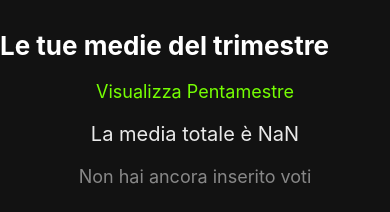
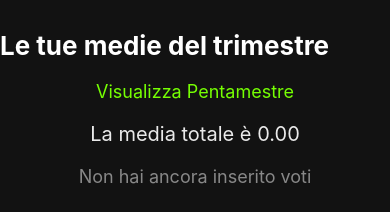
Before and after one commit to mattiasaan/GradeMate, a React Native app: screen /HomeScreen in a window 390 px wide. Shown: the top 212 px of the page. Built offline with nearby package versions, Linux system fonts and the light colour scheme.

Commit message:
fixed nan value for mediatot

```diff
--- a/Screens/AggiungiVoti.js
+++ b/Screens/AggiungiVoti.js
@@ -22,6 +22,7 @@ const listaMaterie = [
   "inglese",
   "matematica",
   "scienze motorie",
+  "educazione civica",
 ];
 const tipiVoto = ["scritto", "orale", "pratico"];
 const periodi = ["trimestre", "pentamestre"];
--- a/Screens/HomeScreen.js
+++ b/Screens/HomeScreen.js
@@ -142,11 +142,18 @@ const HomeScreen = ({ navigation }) => {
   };
 
   useEffect(() => {
-    const totale = Object.entries(materie).reduce((acc, [, voti]) => {
-      return acc + calcolaMediaMateria(voti);
-    }, 0);
+    const medieValide = Object.entries(materie)
+      .map(([, voti]) => calcolaMediaMateria(voti))
+      .filter((media) => typeof media === "number" && !isNaN(media));
 
-    const mediaTot = totale / Object.entries(materie).length;
+    if (medieValide.length === 0) {
+      setMediaTotale(0);
+      return;
+    }
+
+    const totale = medieValide.reduce((acc, media) => acc + media, 0);
+    const mediaTot = totale / medieValide.length;
+
     setMediaTotale(mediaTot);
   }, [materie]);
 
```
